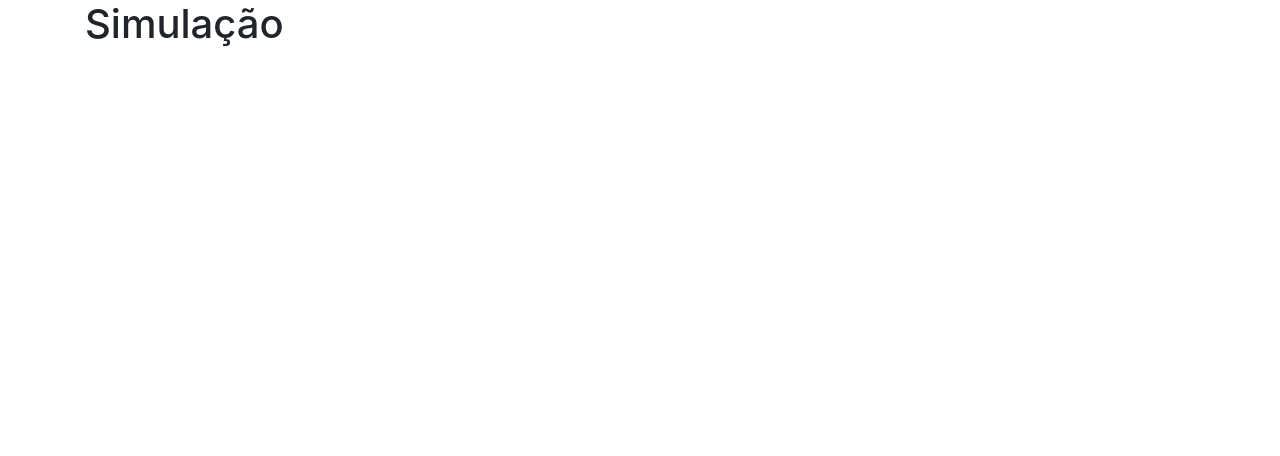
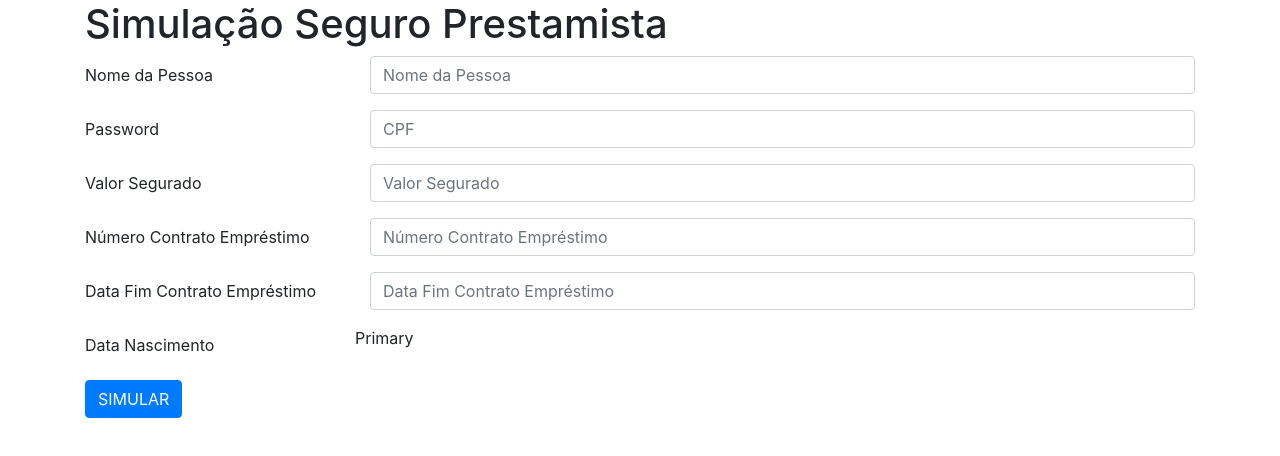
Before and after one commit to rosin1408/test_cres_front, a React (Create React App) app: page /simulacao in a window 1280 px wide. Shown: the top 456 px of the page. Built offline with nearby package versions, Linux system fonts and the light colour scheme.

Commit message:
Criando formulario de simulaçao

```diff
--- a/src/pages/Simulacao.js
+++ b/src/pages/Simulacao.js
@@ -1,5 +1,101 @@
-import React from 'react'
+import React, { useState } from 'react'
+import { Alert, Button, Col, Form, Row } from 'react-bootstrap'
 
 export default function Simulacao() {
-    return (<h1>Simulação</h1>)
+
+    const [showSuccess, setShowSuccess] = useState(false)
+    const [showError, setShowError] = useState(false)
+
+    const [nome, setNome] = useState('')
+    const [cpf, setCpf] = useState('')
+    const [valorSegurado, setValorSegurado] = useState('')
+    const [numeroContratoEmprestimo, setNumeroContratoEmprestimo] = useState('')
+    const [dataFimContratoEmprestimo, setDataFimContratoEmprestimo] = useState('')
+    const [dataNascimento, setDataNascimento] = useState('')
+
+    const changeNome = evt => {
+        setNome(evt.target.value)
+    }
+
+    const changeCpf = evt => {
+        setCpf(evt.target.value)
+    }
+
+    const changeValorSegurado = evt => {
+        setValorSegurado(evt.target.value)
+    }
+
+    const changeNumeroContratoEmprestimo = evt => {
+        setNumeroContratoEmprestimo(evt.target.value)
+    }
+
+    const changeDataFimContratoEmprestimo = evt => {
+        setDataFimContratoEmprestimo(evt.target.value)
+    }
+
+    const changeDataNascimento = evt => {
+        setDataNascimento(evt.target.value)
+    }
+
+    return (
+        <>
+            <h1>Simulação Seguro Prestamista</h1>
+            <Alert variant="success" show={showSuccess}>Alerta de sucesso</Alert>
+            <Alert variant="danger" show={showError}>Alerta de erro</Alert>
+
+            <Form>
+                <Form.Group as={Row} controlId="formPlaintextEmail">
+                    <Form.Label column sm="3">
+                        Nome da Pessoa
+                    </Form.Label>
+                    <Col sm="9">
+                        <Form.Control type="text" placeholder="Nome da Pessoa" value={nome} onChange={changeNome} />
+                    </Col>
+                </Form.Group>
+
+                <Form.Group as={Row} controlId="formPlaintextPassword">
+                    <Form.Label column sm="3">
+                        Password
+                    </Form.Label>
+                    <Col sm="9">
+                        <Form.Control type="text" placeholder="CPF" value={cpf} onChange={changeCpf} />
+                    </Col>
+                </Form.Group>
+
+                <Form.Group as={Row} controlId="formPlaintextPassword">
+                    <Form.Label column sm="3">
+                        Valor Segurado
+                    </Form.Label>
+                    <Col sm="9">
+                        <Form.Control type="text" placeholder="Valor Segurado" value={valorSegurado} onChange={changeValorSegurado} />
+                    </Col>
+                </Form.Group>
+
+                <Form.Group as={Row} controlId="formPlaintextPassword">
+                    <Form.Label column sm="3">
+                        Número Contrato Empréstimo
+                    </Form.Label>
+                    <Col sm="9">
+                        <Form.Control type="text" placeholder="Número Contrato Empréstimo" value={numeroContratoEmprestimo} onChange={changeNumeroContratoEmprestimo} />
+                    </Col>
+                </Form.Group>
+
+                <Form.Group as={Row} controlId="formPlaintextPassword">
+                    <Form.Label column sm="3">
+                        Data Fim Contrato Empréstimo
+                    </Form.Label>
+                    <Col sm="9">
+                        <Form.Control type="text" placeholder="Data Fim Contrato Empréstimo" value={dataFimContratoEmprestimo} onChange={changeDataFimContratoEmprestimo} />
+                    </Col>
+                </Form.Group>
+
+                <Form.Group as={Row} controlId="formPlaintextPassword">
+                    <Form.Label column sm="3">
+                        Data Nascimento
+                    </Form.Label>
+                    Primary</Form.Group>
+            </Form>
+
+            <Button variant="primary">SIMULAR</Button>
+        </>)
 }
```
Also changed, not shown: 1 other file (tests, documents, lock files or other folders).
